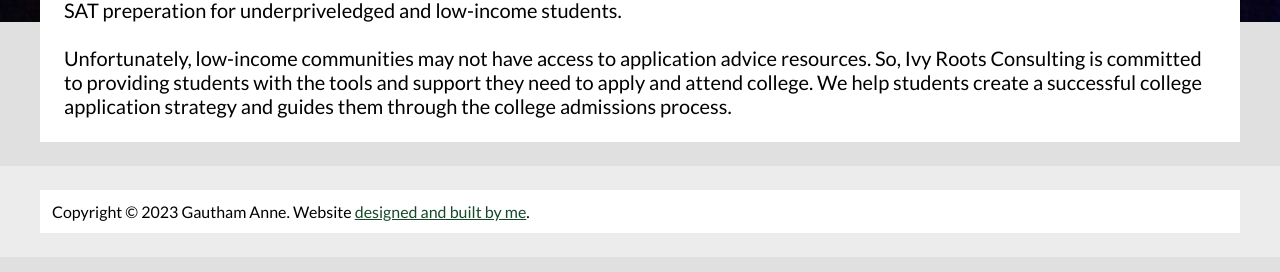
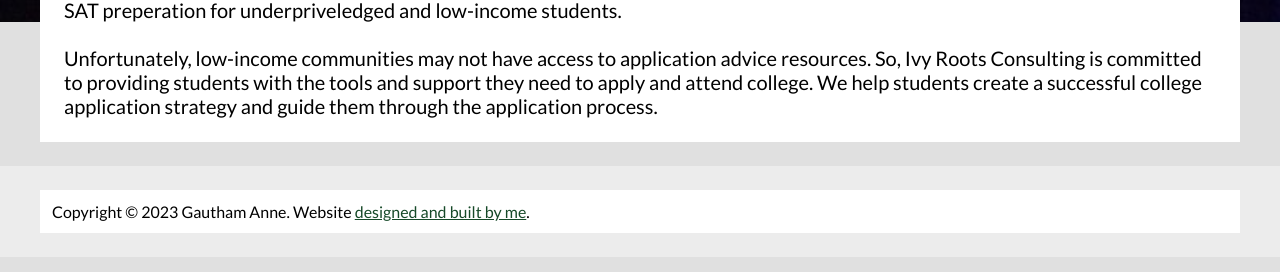
Before and after one commit to annegautham/annegautham.github.io, a Jekyll site: the page built from experience/ivyroots.md, in a window 1280 px wide. Shown: the part 470-742 px from the top of the page. Built offline with Jekyll 4.4.1, drawn with Linux system fonts in a browser that asks for light colours; some web fonts are replaced.

Commit message:
Update ivyroots.md

```diff
--- a/experience/ivyroots.md
+++ b/experience/ivyroots.md
@@ -7,4 +7,4 @@
 
 <br>
 
- Unfortunately, low-income communities may not have access to application advice resources. So, Ivy Roots Consulting is committed to providing students with the tools and support they need to apply and attend college. We help students create a successful college application strategy and guides them through the college admissions process.
+ Unfortunately, low-income communities may not have access to application advice resources. So, Ivy Roots Consulting is committed to providing students with the tools and support they need to apply and attend college. We help students create a successful college application strategy and guide them through the application process.
```
